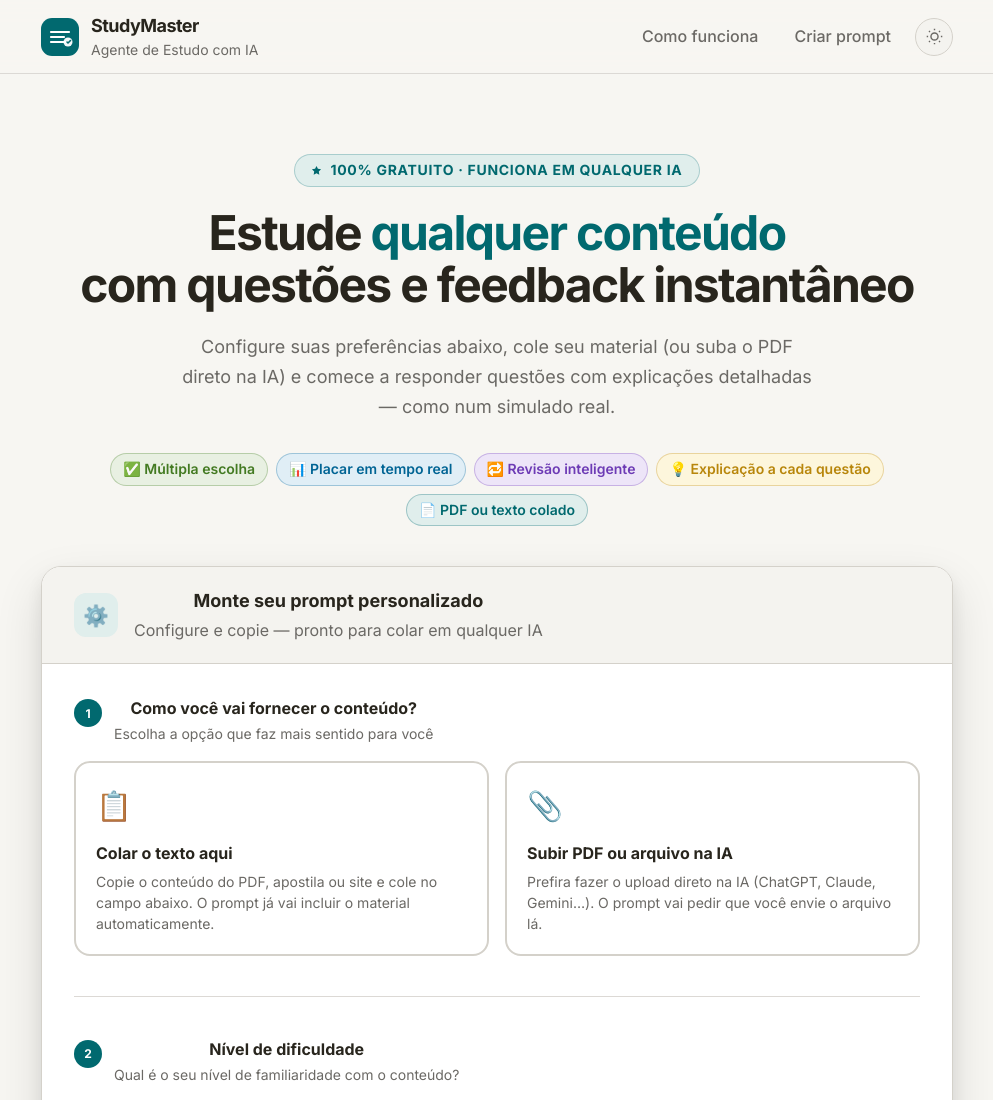
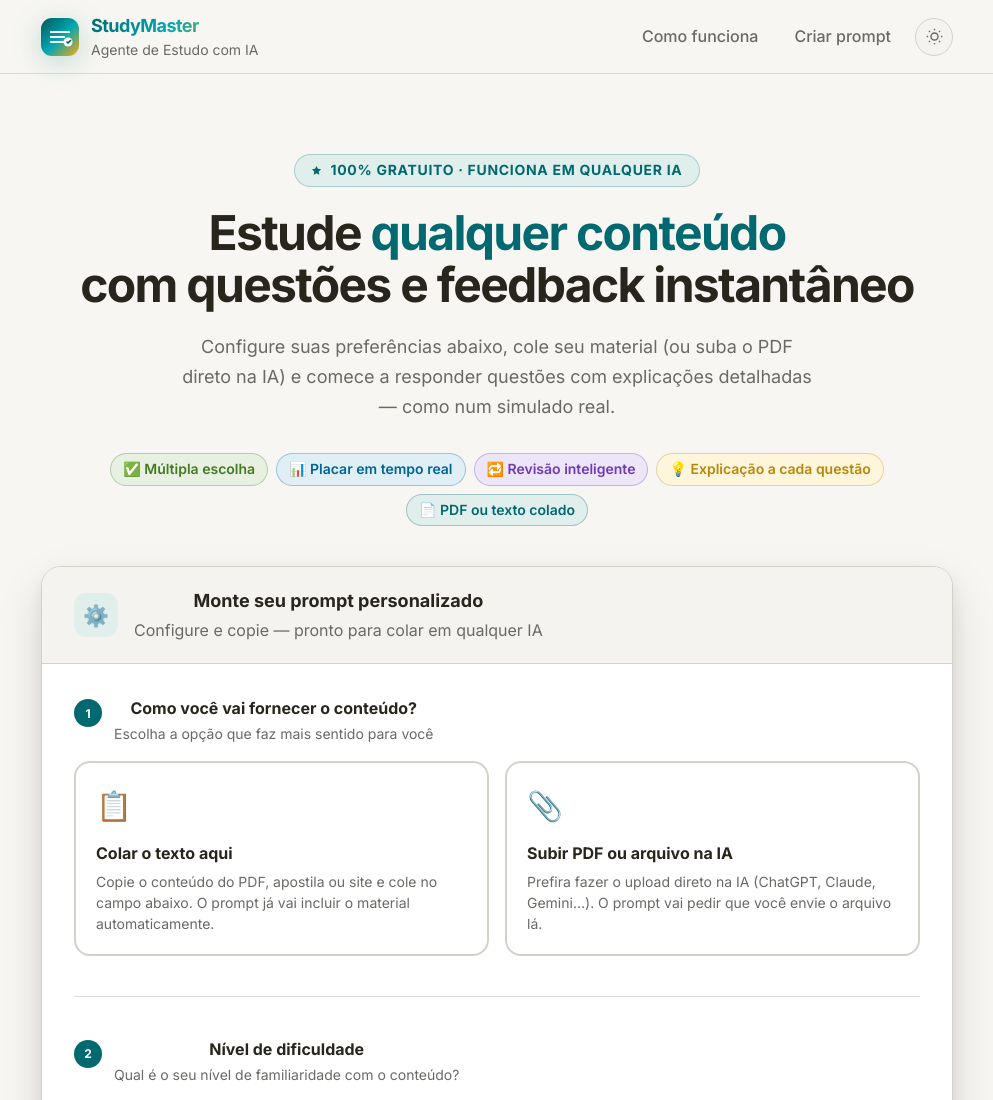
Before and after one commit to munizcesar/studymaster-agent, a plain HTML site: page index.html in a window 1280 px wide. Shown: the top 1100 px of the page, without its empty margins (143-1136 px from the left). Drawn offline with Linux system fonts and the light colour scheme.

Commit message:
feat: add premium branding with gradients and OG image for social sharing
- Add linear gradient (teal → cyan → gold) to logo mark
- Add premium text gradient to logo name
- Drop shadow effect on logo mark
- Create og-image.svg (1200x630) for social media sharing
- Add OpenGraph meta tags (og:title, og:description, og:image, etc)
- Add Twitter Card meta tags for better sharing
- Include alt text for accessibility

```diff
--- a/index.html
+++ b/index.html
@@ -4,27 +4,17 @@
 <meta charset="UTF-8">
 <meta name="viewport" content="width=device-width, initial-scale=1.0">
 <title>StudyMaster — Agente de Estudo com IA</title>
-
-<!-- Open Graph Meta Tags (Redes Sociais) -->
+<meta name="description" content="Crie prompts de estudo personalizados com IA em segundos. Configure dificuldade, tipo de questão e modo da sessão.">
 <meta property="og:type" content="website">
 <meta property="og:title" content="StudyMaster — Agente de Estudo com IA">
-<meta property="og:description" content="Crie prompts personalizados para estudar com inteligência artificial. Configure dificuldade, tipo de questão e copie com um clique. Funciona com ChatGPT, Claude, Gemini e outras IAs.">
-<meta property="og:image" content="https://studymaster-agent.pages.dev/og-image.png">
-<meta property="og:image:width" content="1200">
-<meta property="og:image:height" content="630">
-<meta property="og:image:type" content="image/png">
-<meta property="og:url" content="https://studymaster-agent.pages.dev">
-
-<!-- Twitter Card -->
+<meta property="og:description" content="Monte seu prompt personalizado e estude com feedback imediato em qualquer IA.">
+<meta property="og:url" content="https://studymaster-agent.pages.dev/">
+<meta property="og:image" content="https://studymaster-agent.pages.dev/og-image.svg">
+<meta property="og:image:alt" content="StudyMaster com visual premium para estudo com IA">
 <meta name="twitter:card" content="summary_large_image">
 <meta name="twitter:title" content="StudyMaster — Agente de Estudo com IA">
-<meta name="twitter:description" content="Crie prompts personalizados para estudar com inteligência artificial.">
-<meta name="twitter:image" content="https://studymaster-agent.pages.dev/og-image.png">
-
-<!-- Descrição e Keywords -->
-<meta name="description" content="Crie prompts personalizados para estudar com inteligência artificial. Configure dificuldade, tipo de questão e copie com um clique.">
-<meta name="keywords" content="estudo, IA, ChatGPT, simulado, questões, inteligência artificial, gerador de prompts">
-
+<meta name="twitter:description" content="Crie simulados e prompts personalizados para estudar em qualquer IA.">
+<meta name="twitter:image" content="https://studymaster-agent.pages.dev/og-image.svg">
 <link rel="preconnect" href="https://fonts.googleapis.com">
 <link rel="preconnect" href="https://fonts.gstatic.com" crossorigin>
 <link href="https://fonts.googleapis.com/css2?family=Inter:wght@300..700&family=JetBrains+Mono:wght@400;500&display=swap" rel="stylesheet">
@@ -96,8 +86,8 @@ a{color:var(--color-primary);text-decoration:none;transition:color var(--transit
 header{position:sticky;top:0;z-index:100;background:color-mix(in oklch,var(--color-bg) 88%,transparent);backdrop-filter:blur(16px);-webkit-backdrop-filter:blur(16px);border-bottom:1px solid var(--color-divider);padding:var(--space-3) 0}
 .header-inner{display:flex;align-items:center;justify-content:space-between;gap:var(--space-4)}
 .logo{display:flex;align-items:center;gap:var(--space-3);text-decoration:none;color:var(--color-text)}
-.logo-mark{width:38px;height:38px;flex-shrink:0}
-.logo-name{font-size:var(--text-base);font-weight:800;letter-spacing:-.03em}
+.logo-mark{width:38px;height:38px;flex-shrink:0;filter:drop-shadow(0 6px 14px rgba(1,105,111,.22))}
+.logo-name{font-size:var(--text-base);font-weight:800;letter-spacing:-.03em;background:linear-gradient(112deg,#01696f 0%,#00a7b2 46%,#d4a827 100%);-webkit-background-clip:text;background-clip:text;color:transparent}
 .logo-tag{font-size:var(--text-xs);color:var(--color-text-muted);font-weight:400;margin-top:-2px}
 .header-right{display:flex;align-items:center;gap:var(--space-3)}
 .nav-link{font-size:var(--text-sm);color:var(--color-text-muted);font-weight:500;padding:var(--space-2) var(--space-3);border-radius:var(--radius-md)}
@@ -299,10 +289,17 @@ footer{border-top:1px solid var(--color-divider);padding:var(--space-8) 0;text-a
     <div class="header-inner">
       <a href="#" class="logo">
         <svg class="logo-mark" viewBox="0 0 38 38" fill="none" aria-label="StudyMaster">
-          <rect width="38" height="38" rx="11" fill="var(--color-primary)"/>
+          <defs>
+            <linearGradient id="logoPremiumGradient" x1="5" y1="4" x2="35" y2="35" gradientUnits="userSpaceOnUse">
+              <stop offset="0" stop-color="#01696F"/>
+              <stop offset="0.5" stop-color="#00A7B2"/>
+              <stop offset="1" stop-color="#D4A827"/>
+            </linearGradient>
+          </defs>
+          <rect width="38" height="38" rx="11" fill="url(#logoPremiumGradient)"/>
           <path d="M10 14h18M10 19h13M10 24h16" stroke="white" stroke-width="2.2" stroke-linecap="round"/>
           <circle cx="27" cy="24" r="4.5" fill="white" opacity=".95"/>
-          <path d="M26 24l1 1 2.5-2.5" stroke="var(--color-primary)" stroke-width="1.6" stroke-linecap="round" stroke-linejoin="round"/>
+          <path d="M26 24l1 1 2.5-2.5" stroke="#0E4F56" stroke-width="1.6" stroke-linecap="round" stroke-linejoin="round"/>
         </svg>
         <div>
           <div class="logo-name">StudyMaster</div>
```
Also changed, not shown: studymaster-agent.html (+22 -5 lines), og-image.svg.
